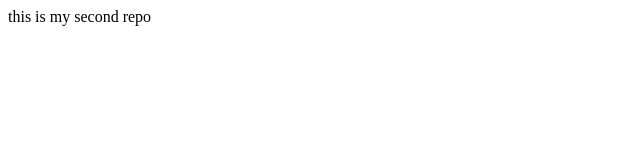
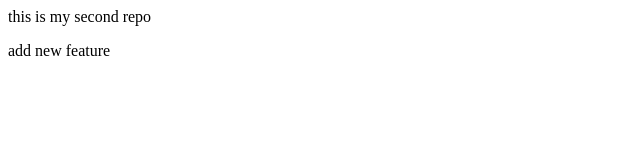
Before and after one commit to shivanibhukya/localrepo, a plain HTML site: page index.html in a window 1280 px wide. Shown: the full height of the page, 0-640 px from the left. Drawn offline with Linux system fonts and the light colour scheme.

Commit message:
add new feature

```diff
--- a/index.html
+++ b/index.html
@@ -1 +1,2 @@
 <p>this is my second repo</p>
+<P>add new feature</P>
```
